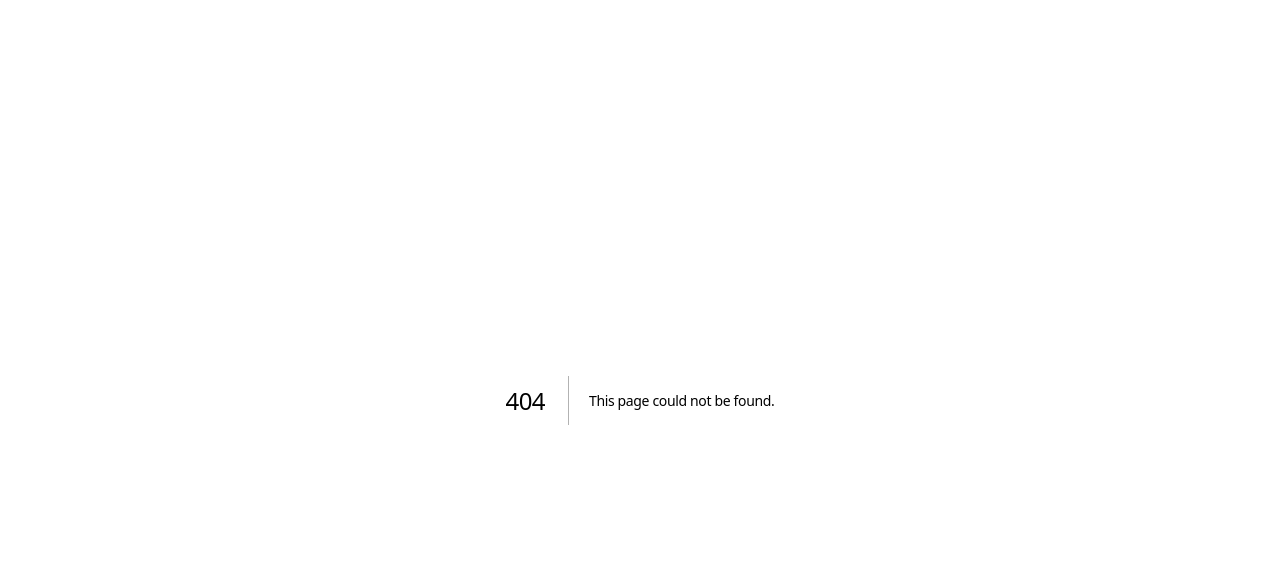
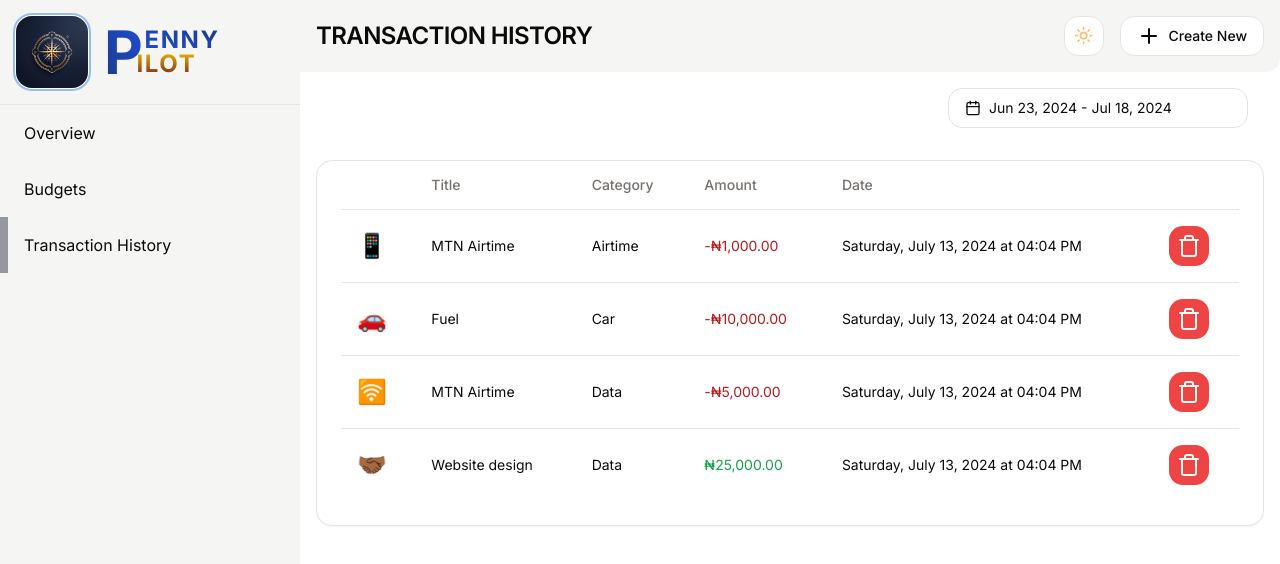
Before and after one commit to IzarchTech/penny-pilot-web, a Next.js app: page /transactions in a window 1280 px wide. Before the commit this address had no page. Shown: the top 564 px of the page. Built offline with nearby package versions, Linux system fonts and the light colour scheme.

Commit message:
Feat: Transactions history page

```diff
--- /dev/null
+++ b/app/transactions/layout.tsx
@@ -0,0 +1,13 @@
+import { Metadata } from "next";
+import { ReactNode } from "react";
+import AuthWrapper from "../_components/auth-wrapper";
+
+export const metadata: Metadata = {
+  title: "Transaction History - Penny Pilot",
+};
+
+export default function DashboardLayout({
+  children,
+}: Readonly<{ children: ReactNode }>) {
+  return <AuthWrapper pageTitle="Transaction History">{children}</AuthWrapper>;
+}
--- /dev/null
+++ b/app/transactions/page.tsx
@@ -0,0 +1,191 @@
+"use client";
+
+import { Button } from "@/components/ui/button";
+import { Calendar } from "@/components/ui/calendar";
+import { Card, CardContent } from "@/components/ui/card";
+import {
+  Popover,
+  PopoverContent,
+  PopoverTrigger,
+} from "@/components/ui/popover";
+import {
+  Table,
+  TableBody,
+  TableCell,
+  TableHead,
+  TableHeader,
+  TableRow,
+} from "@/components/ui/table";
+import { cn, formatCurrency, formatTime } from "@/lib/utils";
+import { addDays, format } from "date-fns";
+import { CalendarIcon, Trash } from "lucide-react";
+import { useState } from "react";
+import { DateRange } from "react-day-picker";
+
+type CategoryType = {
+  id: string;
+  title: string;
+  icon: string;
+};
+
+type TransactionType = {
+  id: string;
+  amount: number;
+  title: string;
+  createdAt: number;
+  category: CategoryType;
+};
+
+const PLACEHOLDER_TRANSACTIONS: TransactionType[] = [
+  {
+    id: "tx-01",
+    amount: -1000,
+    title: "MTN Airtime",
+    createdAt: Date.now(),
+    category: {
+      id: "category-01",
+      title: "Airtime",
+      icon: "📱",
+    },
+  },
+  {
+    id: "tx-02",
+    amount: -10000,
+    title: "Fuel",
+    createdAt: Date.now(),
+    category: {
+      id: "category-02",
+      title: "Car",
+      icon: "🚗",
+    },
+  },
+  {
+    id: "tx-03",
+    amount: -5000,
+    title: "MTN Airtime",
+    createdAt: Date.now(),
+    category: {
+      id: "category-03",
+      title: "Data",
+      icon: "🛜",
+    },
+  },
+  {
+    id: "tx-04",
+    amount: 25000,
+    title: "Website design",
+    createdAt: Date.now(),
+    category: {
+      id: "category-03",
+      title: "Data",
+      icon: "🤝🏾",
+    },
+  },
+];
+
+export default function TransactionsPage() {
+  const [transactions, setTransactions] = useState(PLACEHOLDER_TRANSACTIONS);
+
+  const [date, setDate] = useState<DateRange | undefined>({
+    from: new Date(2024, 5, 23),
+    to: addDays(new Date(2024, 5, 23), 25),
+  });
+
+  const handleRemoveTransaction = (id: string) => {
+    setTransactions(transactions.filter((t) => t.id !== id));
+  };
+
+  return (
+    <>
+      <div className="w-full p-4 flex">
+        <div className="flex-1" />
+        <Popover>
+          <PopoverTrigger asChild>
+            <Button
+              id="date"
+              variant={"outline"}
+              className={cn(
+                "w-[300px] justify-start text-left font-normal",
+                !date && "text-muted-foreground",
+              )}
+            >
+              <CalendarIcon className="mr-2 h-4 w-4" />
+              {date?.from ? (
+                date.to ? (
+                  <>
+                    {format(date.from, "LLL dd, y")} -{" "}
+                    {format(date.to, "LLL dd, y")}
+                  </>
+                ) : (
+                  format(date.from, "LLL dd, y")
+                )
+              ) : (
+                <span>Pick a date</span>
+              )}
+            </Button>
+          </PopoverTrigger>
+          <PopoverContent className="w-auto p-0" align="start">
+            <Calendar
+              initialFocus
+              mode="range"
+              defaultMonth={date?.from}
+              selected={date}
+              onSelect={setDate}
+              numberOfMonths={2}
+            />
+          </PopoverContent>
+        </Popover>
+      </div>
+      <Card className="w-full mt-4">
+        <CardContent>
+          {transactions.length === 0 && (
+            <div className="min-h-40 flex items-center justify-center">
+              <p className="italic text-center">Nothing to see here</p>
+            </div>
+          )}
+
+          {transactions.length > 0 && (
+            <Table>
+              <TableHeader>
+                <TableRow>
+                  <TableHead />
+                  <TableHead>Title</TableHead>
+                  <TableHead>Category</TableHead>
+                  <TableHead>Amount</TableHead>
+                  <TableHead>Date</TableHead>
+                  <Table />
+                </TableRow>
+              </TableHeader>
+              <TableBody>
+                {transactions.map((t) => (
+                  <TableRow key={t.id}>
+                    <TableCell className="text-2xl">
+                      {t.category.icon}
+                    </TableCell>
+                    <TableCell>{t.title}</TableCell>
+                    <TableCell>{t.category.title}</TableCell>
+                    <TableCell
+                      className={`${t.amount < 0 ? "text-red-700" : "text-green-600"}`}
+                    >
+                      {formatCurrency(t.amount)}
+                    </TableCell>
+                    <TableCell>{formatTime(t.createdAt)}</TableCell>
+                    <TableCell>
+                      <Button
+                        variant="destructive"
+                        size="icon"
+                        onClick={() => handleRemoveTransaction(t.id)}
+                      >
+                        <Trash />
+                      </Button>
+                    </TableCell>
+                  </TableRow>
+                ))}
+              </TableBody>
+            </Table>
+          )}
+        </CardContent>
+      </Card>
+    </>
+  );
+}
--- /dev/null
+++ b/components/ui/calendar.tsx
@@ -0,0 +1,66 @@
+"use client"
+
+import * as React from "react"
+import { ChevronLeft, ChevronRight } from "lucide-react"
+import { DayPicker } from "react-day-picker"
+
+import { cn } from "@/lib/utils"
+import { buttonVariants } from "@/components/ui/button"
+
+export type CalendarProps = React.ComponentProps<typeof DayPicker>
+
+function Calendar({
+  className,
+  classNames,
+  showOutsideDays = true,
+  ...props
+}: CalendarProps) {
+  return (
+    <DayPicker
+      showOutsideDays={showOutsideDays}
+      className={cn("p-3", className)}
+      classNames={{
+        months: "flex flex-col sm:flex-row space-y-4 sm:space-x-4 sm:space-y-0",
+        month: "space-y-4",
+        caption: "flex justify-center pt-1 relative items-center",
+        caption_label: "text-sm font-medium",
+        nav: "space-x-1 flex items-center",
+        nav_button: cn(
+          buttonVariants({ variant: "outline" }),
+          "h-7 w-7 bg-transparent p-0 opacity-50 hover:opacity-100"
+        ),
+        nav_button_previous: "absolute left-1",
+        nav_button_next: "absolute right-1",
+        table: "w-full border-collapse space-y-1",
+        head_row: "flex",
+        head_cell:
+          "text-muted-foreground rounded-md w-9 font-normal text-[0.8rem]",
+        row: "flex w-full mt-2",
+        cell: "h-9 w-9 text-center text-sm p-0 relative [&:has([aria-selected].day-range-end)]:rounded-r-md [&:has([aria-selected].day-outside)]:bg-accent/50 [&:has([aria-selected])]:bg-accent first:[&:has([aria-selected])]:rounded-l-md last:[&:has([aria-selected])]:rounded-r-md focus-within:relative focus-within:z-20",
+        day: cn(
+          buttonVariants({ variant: "ghost" }),
+          "h-9 w-9 p-0 font-normal aria-selected:opacity-100"
+        ),
+        day_range_end: "day-range-end",
+        day_selected:
+          "bg-primary text-primary-foreground hover:bg-primary hover:text-primary-foreground focus:bg-primary focus:text-primary-foreground",
+        day_today: "bg-accent text-accent-foreground",
+        day_outside:
+          "day-outside text-muted-foreground opacity-50 aria-selected:bg-accent/50 aria-selected:text-muted-foreground aria-selected:opacity-30",
+        day_disabled: "text-muted-foreground opacity-50",
+        day_range_middle:
+          "aria-selected:bg-accent aria-selected:text-accent-foreground",
+        day_hidden: "invisible",
+        ...classNames,
+      }}
+      components={{
+        IconLeft: ({ ...props }) => <ChevronLeft className="h-4 w-4" />,
+        IconRight: ({ ...props }) => <ChevronRight className="h-4 w-4" />,
+      }}
+      {...props}
+    />
+  )
+}
+Calendar.displayName = "Calendar"
+
+export { Calendar }
--- /dev/null
+++ b/components/ui/popover.tsx
@@ -0,0 +1,31 @@
+"use client"
+
+import * as React from "react"
+import * as PopoverPrimitive from "@radix-ui/react-popover"
+
+import { cn } from "@/lib/utils"
+
+const Popover = PopoverPrimitive.Root
+
+const PopoverTrigger = PopoverPrimitive.Trigger
+
+const PopoverContent = React.forwardRef<
+  React.ElementRef<typeof PopoverPrimitive.Content>,
+  React.ComponentPropsWithoutRef<typeof PopoverPrimitive.Content>
+>(({ className, align = "center", sideOffset = 4, ...props }, ref) => (
+  <PopoverPrimitive.Portal>
+    <PopoverPrimitive.Content
+      ref={ref}
+      align={align}
+      sideOffset={sideOffset}
+      className={cn(
+        "z-50 w-72 rounded-md border bg-popover p-4 text-popover-foreground shadow-md outline-none data-[state=open]:animate-in data-[state=closed]:animate-out data-[state=closed]:fade-out-0 data-[state=open]:fade-in-0 data-[state=closed]:zoom-out-95 data-[state=open]:zoom-in-95 data-[side=bottom]:slide-in-from-top-2 data-[side=left]:slide-in-from-right-2 data-[side=right]:slide-in-from-left-2 data-[side=top]:slide-in-from-bottom-2",
+        className
+      )}
+      {...props}
+    />
+  </PopoverPrimitive.Portal>
+))
+PopoverContent.displayName = PopoverPrimitive.Content.displayName
+
+export { Popover, PopoverTrigger, PopoverContent }
--- a/package.json
+++ b/package.json
@@ -12,15 +12,18 @@
     "@hookform/resolvers": "^3.9.0",
     "@radix-ui/react-dropdown-menu": "^2.1.1",
     "@radix-ui/react-label": "^2.1.0",
+    "@radix-ui/react-popover": "^1.1.1",
     "@radix-ui/react-progress": "^1.1.0",
     "@radix-ui/react-scroll-area": "^1.1.0",
     "@radix-ui/react-slot": "^1.1.0",
     "class-variance-authority": "^0.7.0",
     "clsx": "^2.1.1",
+    "date-fns": "^3.6.0",
     "lucide-react": "^0.408.0",
     "next": "14.2.5",
     "next-themes": "^0.3.0",
     "react": "^18",
+    "react-day-picker": "^8.10.1",
     "react-dom": "^18",
     "react-hook-form": "^7.52.1",
     "tailwind-merge": "^2.4.0",
```
Also changed, not shown: 1 other file (tests, documents, lock files or other folders).
